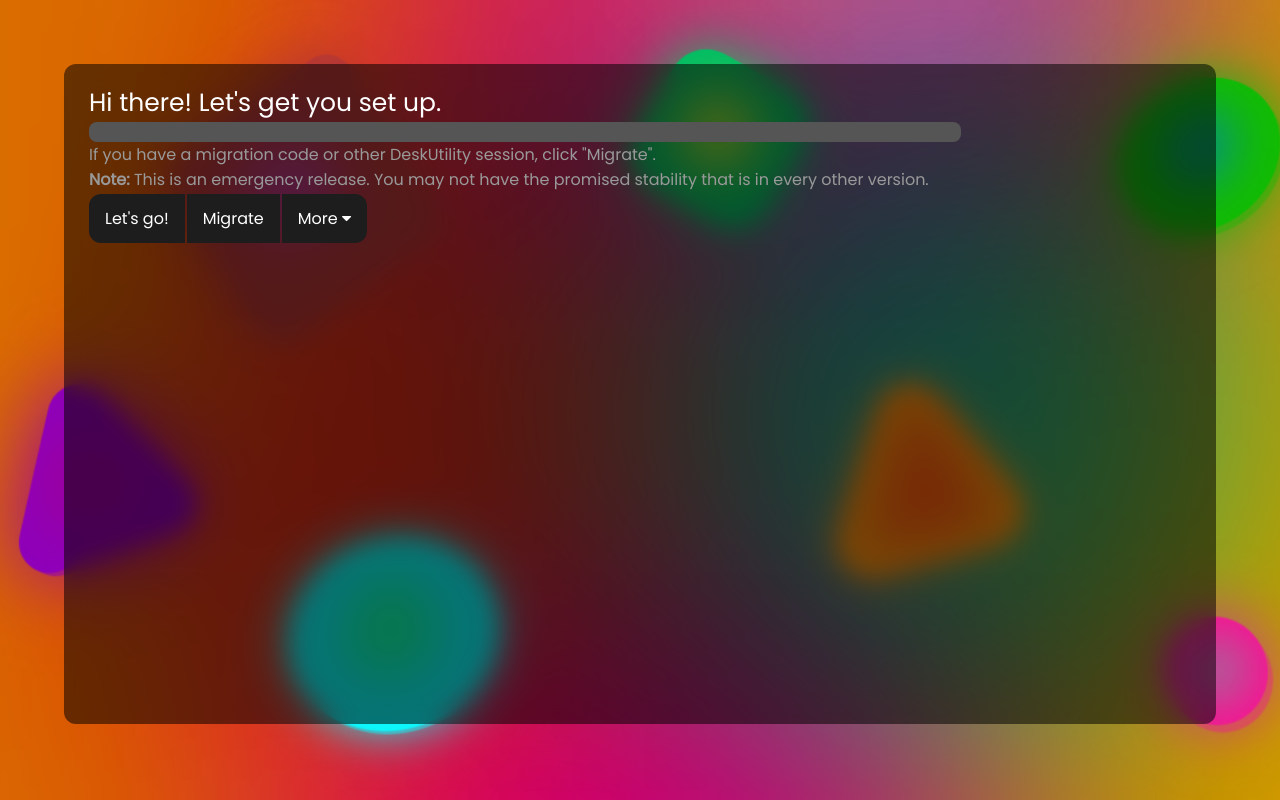
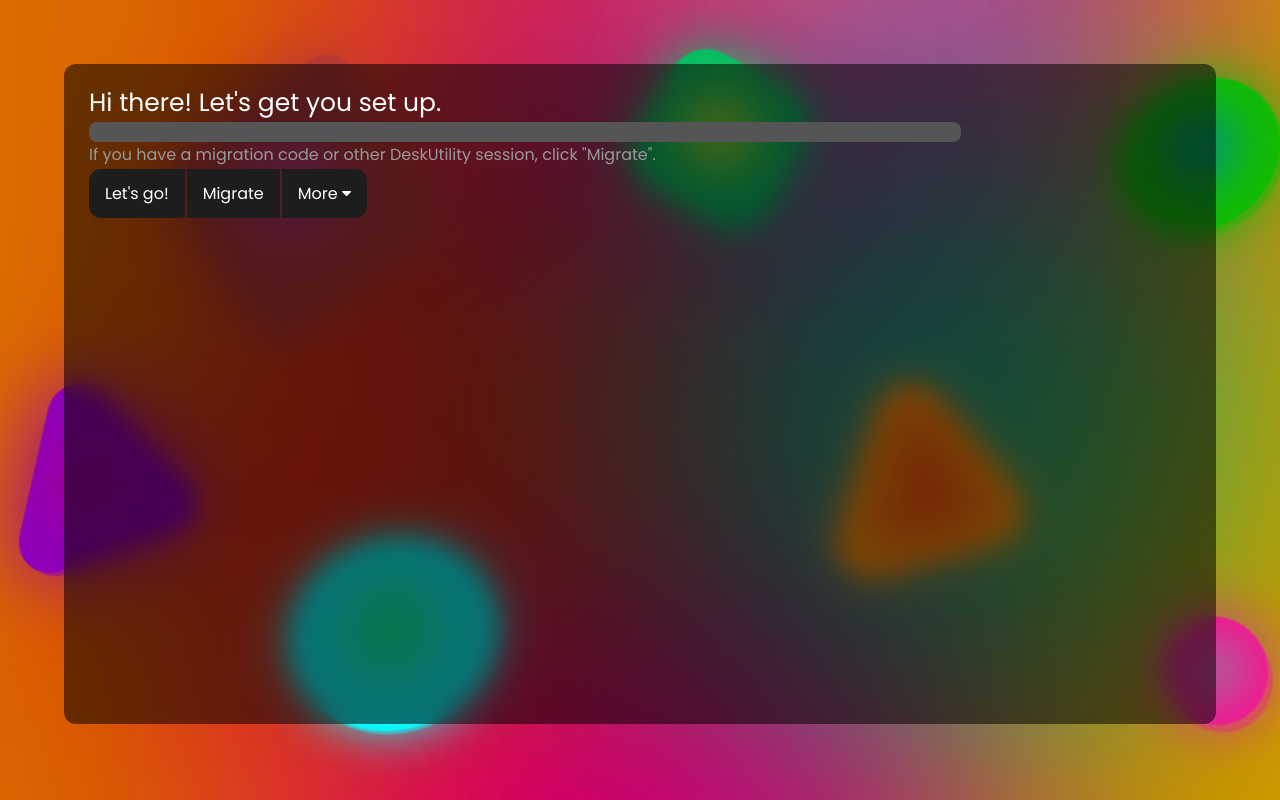
Before and after one commit to IconicIdiot3829/iconicidiot3829.github.io, a plain HTML site: page index.html in a window 1280 px wide. Drawn offline with Linux system fonts and the light colour scheme.

Commit message:
Forgot to remove the emergency tag 🤪

```diff
--- a/index.html
+++ b/index.html
@@ -1074,7 +1074,7 @@ function dragElement(elmnt) {
 }
 </style>
 <div id="setup">
-  <div id="setup1"><p class="h1">Hi there! Let's get you set up.<div class="pgbarsetup"><div class="pgbarsetup2 width0"></div></div></p><p class="ptop"style="color:#999;">If you have a migration code or other DeskUtility session, click "Migrate".</p><p style="color:#999;"><strong>Note:</strong> This is an emergency release. You may not have the promised stability that is in every other version.</p><style>
+  <div id="setup1"><p class="h1">Hi there! Let's get you set up.<div class="pgbarsetup"><div class="pgbarsetup2 width0"></div></div></p><p class="ptop"style="color:#999;">If you have a migration code or other DeskUtility session, click "Migrate".</p><style>
 .dropdown {
   position: relative;
   display: inline-block;
```
